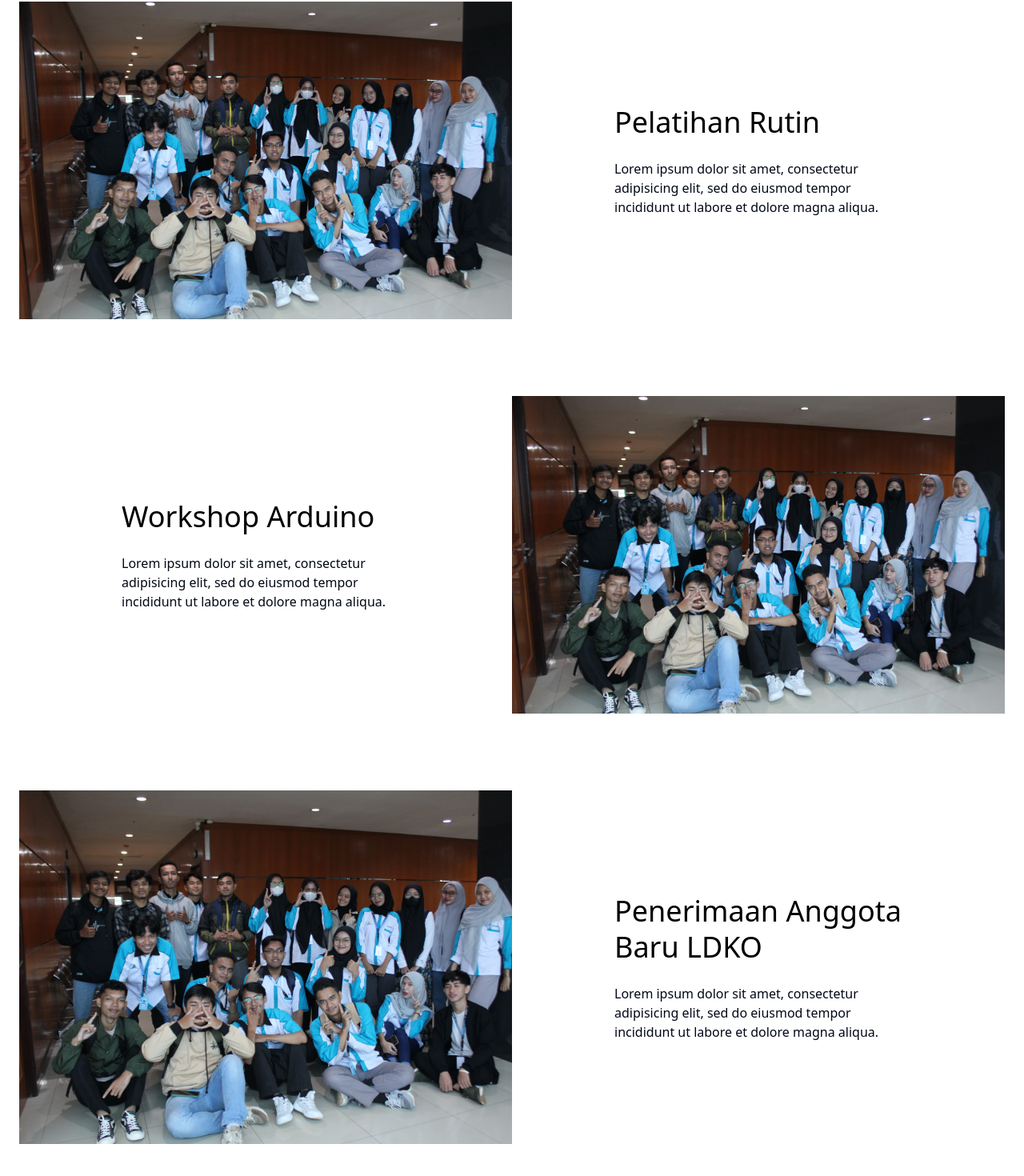
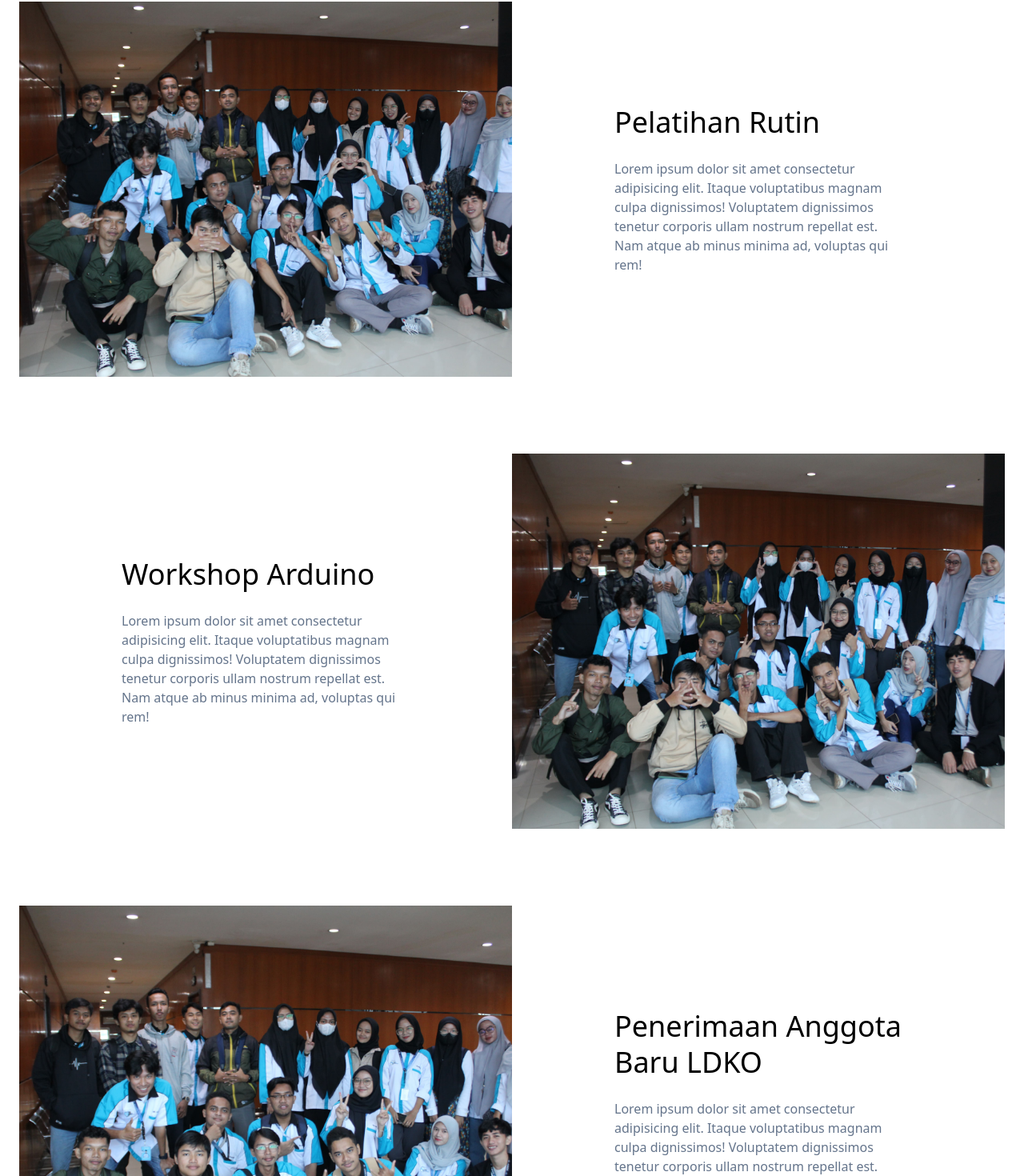
Before and after one commit to comitUnipi/core-web, a Next.js app: page / in a window 1280 px wide. Shown: the part 954-2424 px from the top of the page at 80% size. Built offline with nearby package versions, Linux system fonts and the light colour scheme.

Commit message:
reusable components activity (#5)

```diff
--- a/src/components/Activity.tsx
+++ b/src/components/Activity.tsx
@@ -1,3 +1,4 @@
+import { activity } from '@/constants'
 import Image from 'next/image'
 import React from 'react'
 
@@ -5,47 +6,39 @@ const Activity = () => {
     return (
         <div>
             <h2 className="text-center uppercase font-display text-lg md:text-3xl text-black py-12 md:py-24 px-6">Kegiatan Kami</h2>
-            <div className="container mx-auto px-6 grid grid-cols-1 lg:grid-cols-2 lg:mb-24">
+            {activity.map((item, index) => {
+                const isEvenIndex = (index + 1) % 2 === 0;
+                return (
+                    <div
+                        key={index}
+                        className="container mx-auto px-6 grid grid-cols-1 lg:grid-cols-2 lg:mb-24">
                         <div className="relative h-52 md:h-72 lg:h-auto">
                             <div>
-                        <Image src="/2.jpeg" alt='' fill className="absolute inset-0 w-full h-full object-cover" />
+                                <Image
+                                    className="absolute inset-0 w-full h-full object-cover"
+                                    src={item.img}
+                                    alt={item.title}
+                                    fill />
                             </div>
                         </div>
-                <div className="px-6 py-12 md:p-16 lg:p-32 flex items-center justify-center order-last">
+                        <div className={
+                            `px-6 py-12 md:p-16 lg:p-32 flex items-center justify-center
+                            ${isEvenIndex ?
+                                'order-last md:order-first' : 'order-last'}`}>
                             <div>
-                        <h3 className="text-4xl mb-6 font-display text-black leading-tight">Pelatihan Rutin</h3>
-                        <p>Lorem ipsum dolor sit amet, consectetur adipisicing elit, sed do eiusmod tempor incididunt ut labore et dolore magna aliqua.</p>
-                    </div>
-                </div>
-            </div>
-            <div className="container mx-auto px-6 grid grid-cols-1 lg:grid-cols-2 lg:mb-24">
-                <div className="relative h-52 md:h-72 lg:h-auto">
-                    <div>
-                        <Image src="/2.jpeg" alt='' fill className="absolute inset-0 w-full h-full object-cover" />
-                    </div>
-                </div>
-                <div className="px-6 py-12 md:p-16 lg:p-32 flex items-center justify-center order-last lg:order-first">
-                    <div>
-                        <h3 className="text-4xl mb-6 font-display text-black leading-tight">Workshop Arduino</h3>
-                        <p>Lorem ipsum dolor sit amet, consectetur adipisicing elit, sed do eiusmod tempor incididunt ut labore et dolore magna aliqua.</p>
-                    </div>
-                </div>
-            </div>
-            <div className="container mx-auto px-6 grid grid-cols-1 lg:grid-cols-2 lg:mb-24">
-                <div className="relative h-52 md:h-72 lg:h-auto">
-                    <div>
-                        <Image src="/2.jpeg" alt='' fill className="absolute inset-0 w-full h-full object-cover" />
-                    </div>
-                </div>
-                <div className="px-6 py-12 md:p-16 lg:p-32 flex items-center justify-center order-last">
-                    <div>
-                        <h3 className="text-4xl mb-6 font-display text-black leading-tight">Penerimaan Anggota Baru LDKO</h3>
-                        <p>Lorem ipsum dolor sit amet, consectetur adipisicing elit, sed do eiusmod tempor incididunt ut labore et dolore magna aliqua.</p>
-                    </div>
+                                <h3
+                                    className="text-4xl mb-6 font-display text-black leading-tight">
+                                    {item.title}
+                                </h3>
+                                <p className='text-muted-foreground'>{item.desc}</p>
                             </div>
                         </div>
                     </div>
                 )
             }
+            )}
+        </div>
+    )
+}
 
 export default Activity
--- a/src/constants/index.ts
+++ b/src/constants/index.ts
@@ -1,5 +1,4 @@
 import { FaInstagram } from "react-icons/fa"
-import { MdOutlineMapsHomeWork } from "react-icons/md"
 import { TfiEmail } from "react-icons/tfi"
 
 export const navitems = [
@@ -34,3 +33,21 @@ export const contactitems = [
         icon: ""
     },
 ]
+
+export const activity = [
+    {
+        img: "/1.jpeg",
+        title: "Pelatihan Rutin",
+        desc: "Lorem ipsum dolor sit amet consectetur adipisicing elit. Itaque voluptatibus magnam culpa dignissimos! Voluptatem dignissimos tenetur corporis ullam nostrum repellat est. Nam atque ab minus minima ad, voluptas qui rem!"
+    },
+    {
+        img: "/2.jpeg",
+        title: "Workshop Arduino",
+        desc: "Lorem ipsum dolor sit amet consectetur adipisicing elit. Itaque voluptatibus magnam culpa dignissimos! Voluptatem dignissimos tenetur corporis ullam nostrum repellat est. Nam atque ab minus minima ad, voluptas qui rem!"
+    },
+    {
+        img: "/3.jpeg",
+        title: "Penerimaan Anggota Baru LDKO",
+        desc: "Lorem ipsum dolor sit amet consectetur adipisicing elit. Itaque voluptatibus magnam culpa dignissimos! Voluptatem dignissimos tenetur corporis ullam nostrum repellat est. Nam atque ab minus minima ad, voluptas qui rem!"
+    },
+]
--- a/src/pages/kegiatan.tsx
+++ b/src/pages/kegiatan.tsx
@@ -1,11 +1,45 @@
+import { activity } from '@/constants';
+import Image from 'next/image';
 import React from 'react'
 
 export default function Kegiatan() {
     return (
         <main>
-            <div className='h-screen flex items-center justify-center'>
-                <h1 className='-mt-56'>COMMING SOON</h1>
+            <div className="mx-auto max-w-lg text-center py-24">
+                <h2 className="text-4xl mb-6 uppercase">Kegiatan Acara Kami</h2>
+                <p className="text-md">Lorem ipsum dolor sit amet, consectetur adipisicing elit, sed do eiusmod tempor incididunt ut labore et dolore magna aliqua.</p>
             </div>
+            {activity.map((item, index) => {
+                const isEvenIndex = (index + 1) % 2 === 0;
+                return (
+                    <div
+                        key={index}
+                        className="container mx-auto px-6 grid grid-cols-1 lg:grid-cols-2 lg:mb-24">
+                        <div className="relative h-52 md:h-72 lg:h-auto">
+                            <div>
+                                <Image
+                                    className="absolute rounded-md inset-0 w-full h-full object-cover"
+                                    src={item.img}
+                                    alt={item.title}
+                                    fill />
+                            </div>
+                        </div>
+                        <div className={
+                            `px-6 py-12 md:p-16 lg:p-32 flex items-center justify-center
+                            ${isEvenIndex ?
+                                'order-last md:order-first' : 'order-last'}`}>
+                            <div>
+                                <h3
+                                    className="text-4xl mb-6 font-display text-black leading-tight">
+                                    {item.title}
+                                </h3>
+                                <p className='text-muted-foreground'>{item.desc}</p>
+                            </div>
+                        </div>
+                    </div>
+                )
+            }
+            )}
         </main>
     )
 }
```
Lines whose indentation alone changed are shown as unchanged.
